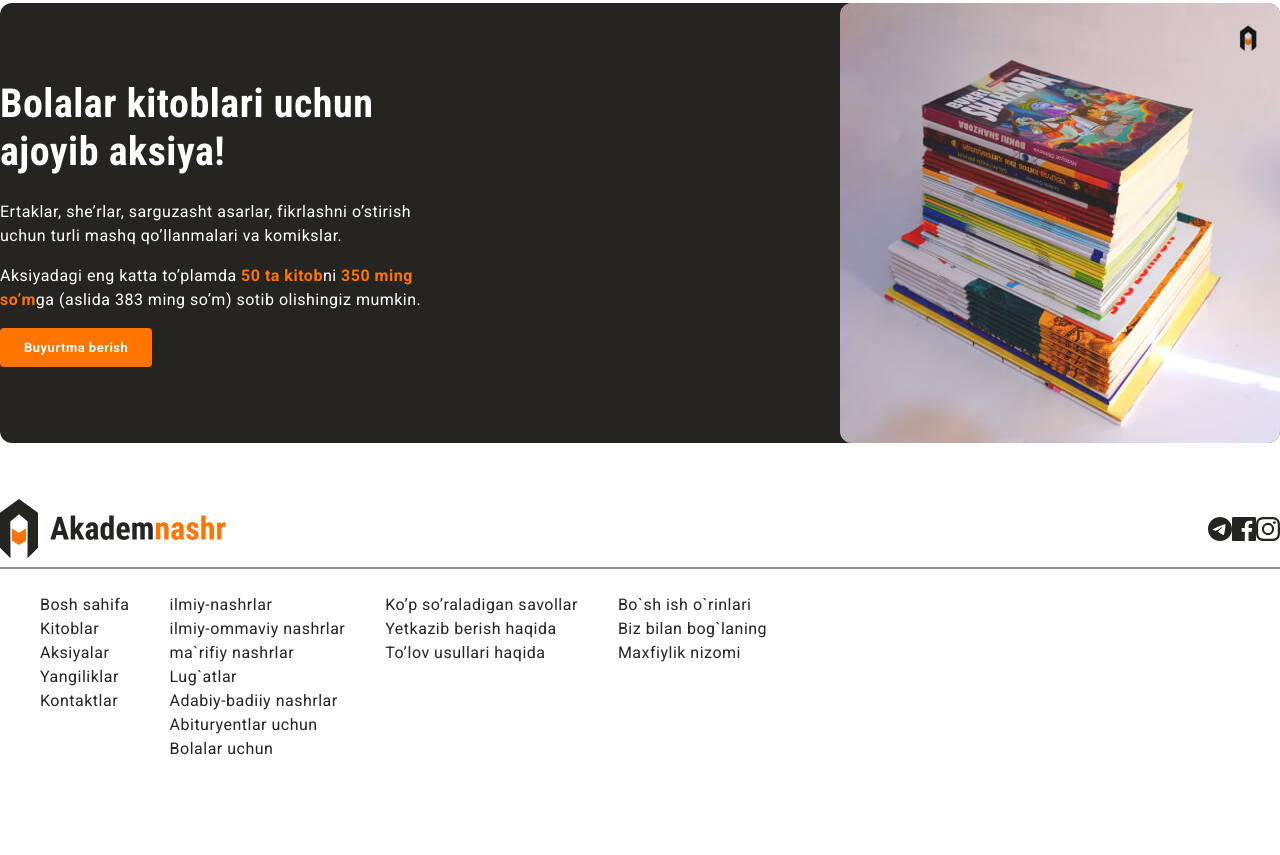
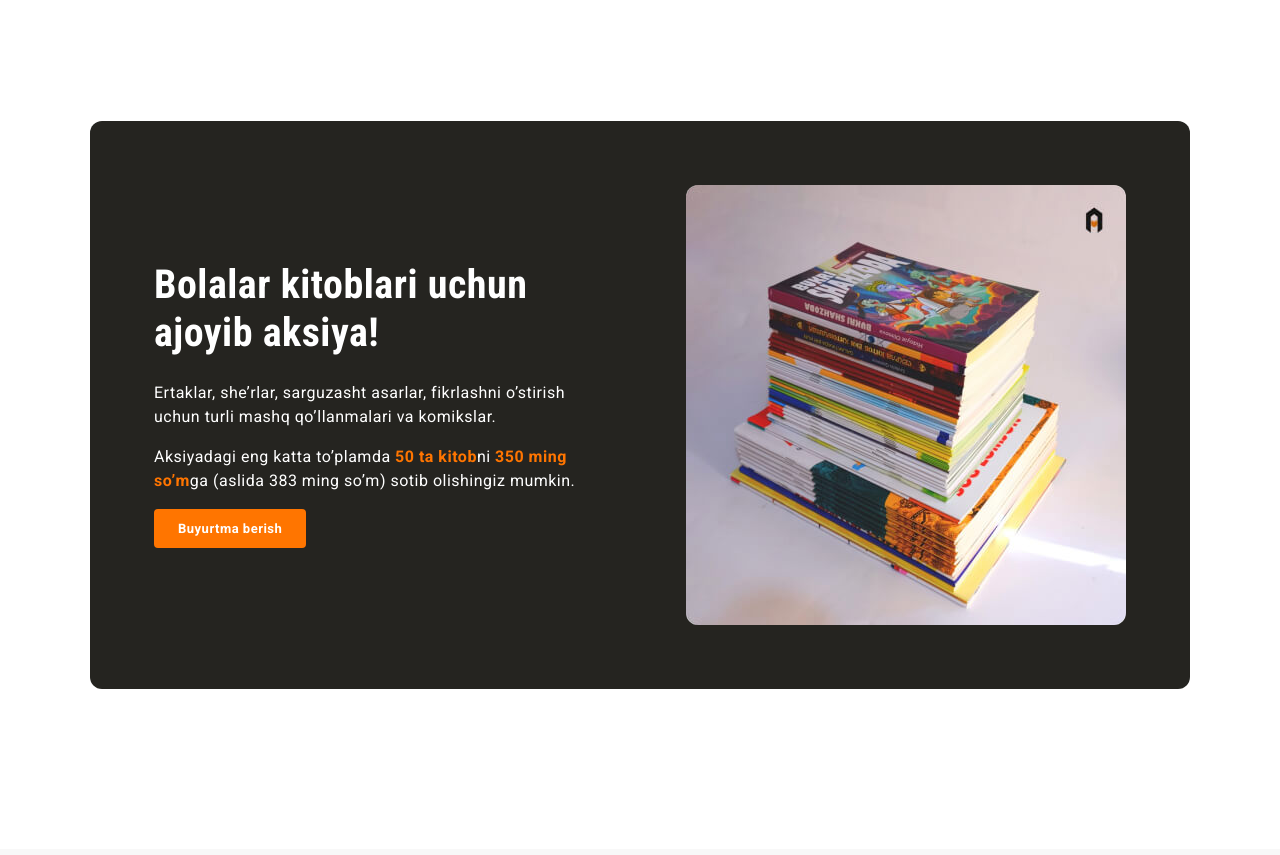
Before and after one commit to Abubakr0811/akademnashr, a plain HTML site: page index.html in a window 1280 px wide. Shown: the part 1725-2580 px from the top of the page. Before the commit the page ends 2558 px from the top, so only its background shows below. Drawn offline with Linux system fonts and the light colour scheme.

Commit message:
add container and releated styles. Add margin to footer-links item

```diff
--- a/css/style.css
+++ b/css/style.css
@@ -1,4 +1,10 @@
+* {
+    box-sizing: border-box;
+}
+
 body{
+    padding: 0;
+    margin: 0;
     font-size: 16px;
     line-height: 1.5;
     font-family: "Roboto", "Arial" sans-serif;
@@ -10,6 +16,17 @@ body{
     outline-offset: 3px;
 }
 
+/* CONTAINER */
+.container{
+    width: 100%;
+    max-width: 1140px;
+    padding-left: 20px;
+    padding-right: 20px;
+    margin-left: auto;
+    margin-right: auto;
+}
+
+
 .site-header{
     display: flex;
     justify-content: space-between;
@@ -18,6 +35,13 @@ body{
     padding-top: 16px;
     padding-bottom: 16px;
     background-color: #fff;
+}
+
+
+.site-header-container{
+    display: flex;
+    justify-content: space-between;
+    align-items: center;
 }
 
 .logo-link{
@@ -106,10 +130,13 @@ body{
 .hero{
     padding-top: 80px;
     padding-bottom: 80px;
+    background-color: #252420;
+}
+
+.hero-container{
     display: flex;
     justify-content: space-between;
     align-items: center;
-    background-color: #252420;
 }
 
 .hero-content{
@@ -146,6 +173,7 @@ body{
     width: 510px;
     height: 510px;
     border-radius: 8px;
+    box-shadow: 24px 24px 0 0 rgba(255, 117, 0, 0.6) ;
 }
 
 .hero-text{
@@ -193,18 +221,22 @@ body{
     border-radius: 50%;
     width: 100px;
     height: 100px;
+    margin-bottom: 32px;
     background-color: rgba(255, 117, 0, 0.2);
 
 }
 
 .feature-title{
     font-family: "roboto condensed", "roboto", "Arial", sans-serif;
+    margin-top: 0;
+    margin-bottom: 12px;
     font-size: 24px;
     line-height: 1.2;
     letter-spacing: 0.5px ;
 }
 
 .feature-info{
+    margin: 0px;
     font-family: "roboto", sans-serif;
     font-size: 16px;
     line-height: 1.5;
@@ -212,11 +244,17 @@ body{
 }
 
 .promo{
+    padding-top: 120px;
+    padding-bottom: 160px;
+}
+
+.promo-inner{
+    padding: 64px;
+    border-radius: 12px;
+    background-color: #252420;
     justify-content: space-between;
     display: flex;
     align-items: center;
-    border-radius: 12px;
-    background-color: #252420;
 }
 
 .promo-content{
@@ -252,6 +290,7 @@ body{
 }
 
 .site-footer{
+    background-color: #f8f8f8;
     padding-top: 56px;
     padding-bottom: 56px;
 }
@@ -285,14 +324,24 @@ body{
 }
 
 .site-footer-divider{
+    width: 1100px;
     height: 2px;
     border: 0;
     background-color: rgba(37, 36, 32, 0.5);
 }
 
 .site-footer-bottom{
+    margin-bottom: 16px;
     padding: 0;
     display: flex;
+}
+
+.site-footer-links li{
+    margin-bottom: 16px;
+}
+
+.site-footer-links li:last-child{
+    margin-bottom: 0;
 }
 
 .footer-link{
--- a/index.html
+++ b/index.html
@@ -15,6 +15,7 @@
     <link rel="stylesheet" href="css/style.css">
     <!-- SITE HEADER -->
     <header class="site-header">
+        <div class="site-header-container container">
             <a class="logo-link" href="index.html">
                 <img src="img/logo.svg" alt="akademnashr logo" width="227" height="60">
             </a>
@@ -29,12 +30,14 @@
                 </nav>
                 <a class="main-link" href="#">Ro`yxatdan o`tish</a>
             </div>
+        </div>
     </header>
 
 
     <main>
         <!--HERO-->
         <section class="hero">
+            <div class="hero-container container">
                 <div class="hero-content">
                     <hr class="orange-line ">
                     <h2 class="hero-heading">Pythonda dasturlash asoslari</h2>
@@ -46,11 +49,12 @@
                     </div>
 
                     <img class="hero-img" src="img/python-book.jpg" alt="python kitob rasmi" width="510" height="510" srcset="img/python-book.jpg 1x, img/python-book@2x.jpg 2x">
-
+            </div>
         </section>
 
                 <!-- FEATURE -->
                 <section class="features">
+                <div class="container">
                     <hr class="orange-line">
                     <h2 class="features-heading">Nega aynan
                         Akademnashr?</h2>
@@ -72,12 +76,15 @@
                                 <p class="feature-info">O’zbekistonning ixtiyoriy hududiga 3 ish kuni ichida, xalqaro buyurtmalarni 10 ish kuni ichida yetkazib beriladi.</p>
                             </li>
                         </ul>
+                </div>
                 </section>
 
 
 
                 <!-- AKSIYA -->
                 <section class="promo">
+                    <div class=" container">
+                        <div class="promo-inner">
                             <div class="promo-content">
                                 <h2 class="promo-heading">Bolalar kitoblari uchun
                                     ajoyib aksiya!</h2>
@@ -87,12 +94,15 @@
                                 </div>
 
                                 <img class="promo-img" src="img/sale-img.jpg" alt="kitoblar" width="440" height="440" srcset="img/sale-img.jpg 1x, img/sale-img@2x.jpg 2x">
+                        </div>
+                    </div>
                     </section>
                 </main>
 
 
                 <!-- SITE FOOTER -->
                 <footer class="site-footer">
+                    <div class="container">
                         <div class="site-footer-top">
                             <a class="logo-link" href="index.html">
                                 <img src="img/logo.svg" alt="logo" width="227" height="60">
@@ -111,20 +121,19 @@
                                 </li>
                             </ul>
                         </div>
-
                         <hr class="site-footer-divider">
 
 
                         <!-- LINKLAR -->
                         <div class="site-footer-bottom">
-                        <ul>
+                            <ul class="site-footer-links">
                                 <li><a class="footer-link" href="#">Bosh sahifa</a></li>
                                 <li><a class="footer-link" href="#">Kitoblar</a></li>
                                 <li><a class="footer-link" href="#">Aksiyalar</a></li>
                                 <li><a class="footer-link" href="#">Yangiliklar</a></li>
                                 <li><a class="footer-link" href="#">Kontaktlar</a></li>
                             </ul>
-                        <ul>
+                            <ul class="site-footer-links">
                                 <li><a class="footer-link" href="# ">ilmiy-nashrlar</a></li>
                                 <li><a class="footer-link" href="# ">ilmiy-ommaviy nashrlar</a></li>
                                 <li><a class="footer-link" href="# ">ma`rifiy nashrlar</a></li>
@@ -133,17 +142,18 @@
                                 <li><a class="footer-link" href="# ">Abituryentlar uchun</a></li>
                                 <li><a class="footer-link" href="# ">Bolalar uchun</a></li>
                             </ul>
-                        <ul>
+                            <ul class="site-footer-links">
                                 <li><a class="footer-link" href="# ">Ko’p so’raladigan savollar</a></li>
                                 <li><a class="footer-link" href="# ">Yetkazib berish haqida</a></li>
                                 <li><a class="footer-link" href="# ">To’lov usullari haqida</a></li>
                             </ul>
-                        <ul>
+                            <ul class="site-footer-links">
                                 <li><a class="footer-link" href="# ">Bo`sh ish o`rinlari</a></li>
                                 <li><a class="footer-link" href="# ">Biz bilan bog`laning</a></li>
                                 <li><a class="footer-link" href="# ">Maxfiylik nizomi</a></li>
                             </ul>
                         </div>
+                    </div>
                 </footer>
 
             </body>
```
Lines whose indentation alone changed are shown as unchanged.
